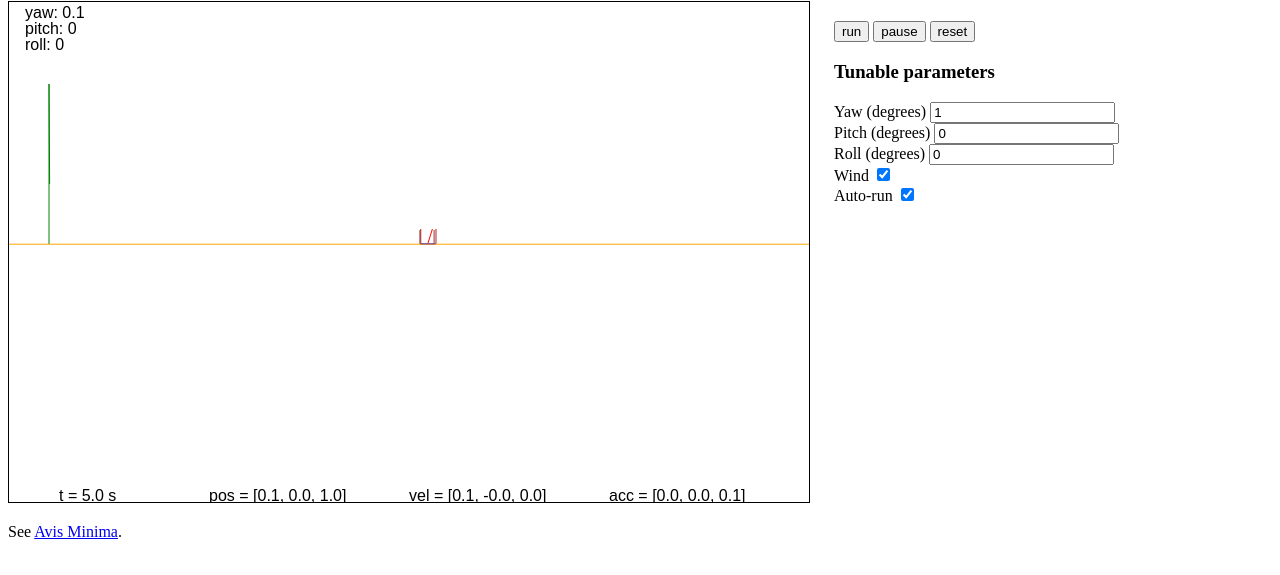
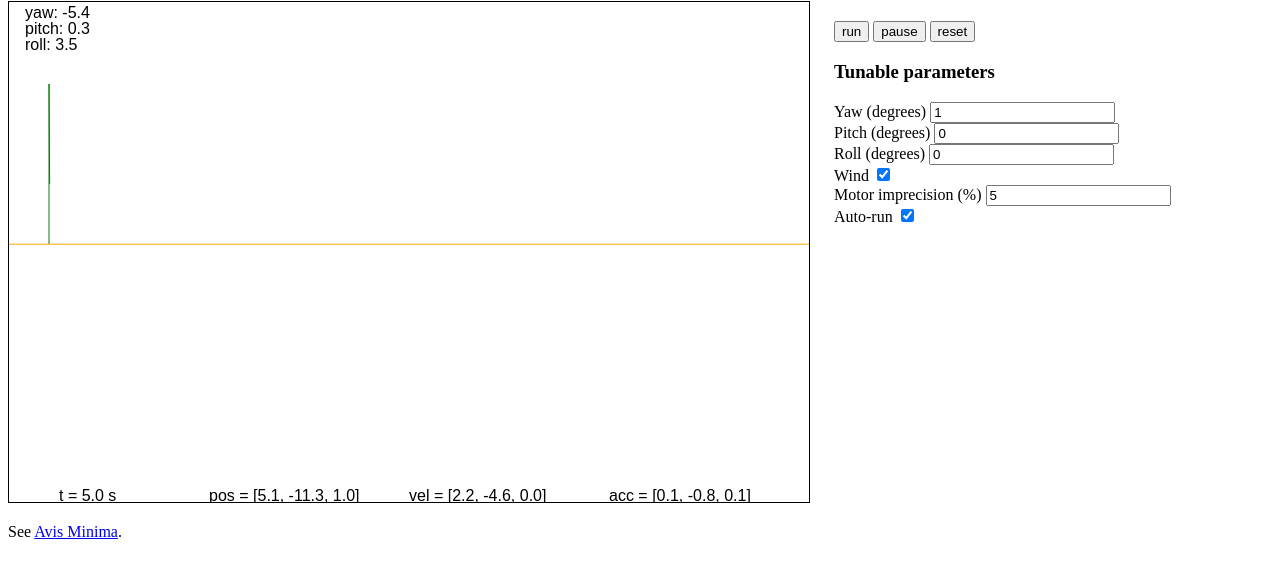
Before and after one commit to alexfernandez/diffusion-simulator, a plain HTML site: page quadcopter/index.html in a window 1280 px wide. Shown: the part 65-640 px from the top of the page. Drawn offline with Linux system fonts and the light colour scheme.

Commit message:
Add a small motor imprecision

```diff
--- a/quadcopter/drone.js
+++ b/quadcopter/drone.js
@@ -25,16 +25,20 @@ class Drone {
 	dragComputer = new DragComputer()
 	wind = new Wind()
 	forces = []
+	motorFactors = new Array(4)
 
 	constructor(heightTarget, yawTarget, pitchTarget, rollTarget) {
 		this.propulsion = new Propulsion(this, heightTarget, yawTarget, pitchTarget, rollTarget)
+		for (let index = 0; index < this.motorFactors.length; index++) {
+			this.motorFactors[index] = 1 + (Math.random() - 0.5) * motorImprecisionPercent / 100
+		}
 	}
 
 	update(dt) {
 		if (this.brokenSeparation) {
 			return this.computeBroken(dt)
 		}
-		this.forces = this.propulsion.computeForces(dt)
+		this.forces = this.computeForces(dt)
 		const accel = this.computeAccel()
 		this.pos.update(accel, dt)
 		const [yawRot, pitchRot, rollRot] = this.computeRotationalAccels()
@@ -56,6 +60,14 @@ class Drone {
 
 	computeBroken(dt) {
 		this.brokenSeparation += separationSpeed * dt
+	}
+
+	computeForces(dt) {
+		const forces = this.propulsion.computeForces(dt)
+		for (let index = 0; index < forces.length; index++) {
+			forces[index] *= this.motorFactors[index]
+		}
+		return forces
 	}
 
 	computeAccel() {
@@ -207,8 +219,12 @@ class Propulsion {
 
 	computeForces(dt) {
 		const pwms = this.computePwms(dt)
-		const thrusts = pwms.map(pwm => (pwm - minPwm) / (maxPwm - minPwm) * maxThrustPerMotor * g)
-		return thrusts
+		return pwms.map(pwm => this.convertPwmToThrust(pwm))
+	}
+
+	convertPwmToThrust(pwm) {
+		const rescaledPwm = (pwm - minPwm) / (maxPwm - minPwm)
+		return rescaledPwm * maxThrustPerMotor * g
 	}
 
 	computePwms(dt) {
--- a/quadcopter/index.html
+++ b/quadcopter/index.html
@@ -36,6 +36,9 @@
       <label for="wind">Wind</label>
       <input type="checkbox" id="wind" checked="true">
       <br>
+      <label for="motor-imprecision">Motor imprecision (%)</label>
+      <input type="number" id="motor-imprecision" value="5">
+      <br>
       <label for="autorun">Auto-run</label>
       <input type="checkbox" id="autorun" checked="true">
       <br>
--- a/quadcopter/quad.js
+++ b/quadcopter/quad.js
@@ -7,7 +7,7 @@ let time = 0
 // drone characterization
 let drone
 const heightTarget = 1
-let yawTarget, pitchTarget, rollTarget, windActive
+let yawTarget, pitchTarget, rollTarget, windActive, motorImprecisionPercent
 
 // screen
 let updater, screen
@@ -60,6 +60,7 @@ function readParameters() {
 	yawTarget = getDegrees('yaw')
 	pitchTarget = getDegrees('pitch')
 	rollTarget = getDegrees('roll')
+	motorImprecisionPercent = getParameter('motor-imprecision')
 	windActive = getCheckbox('wind')
 }
 
```
